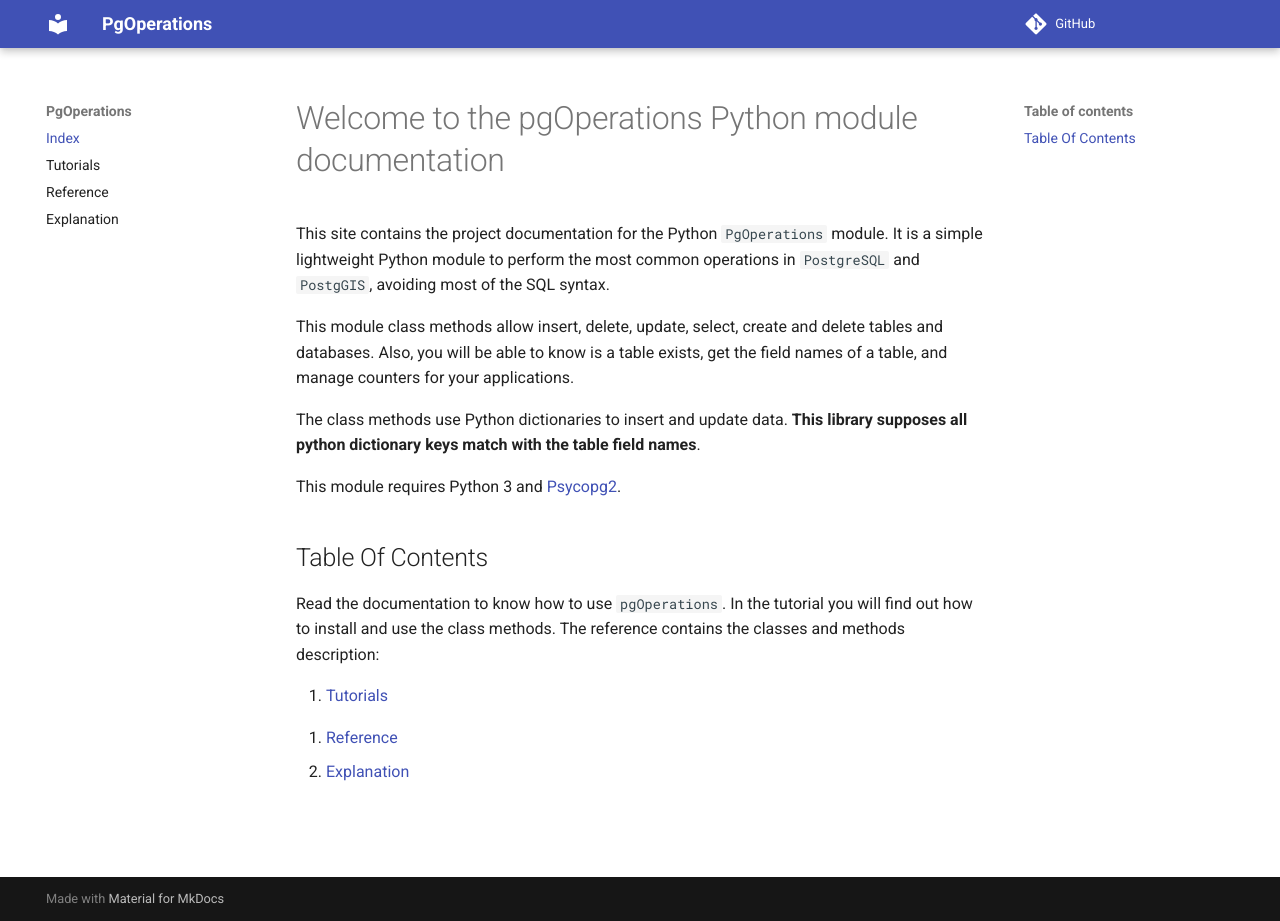
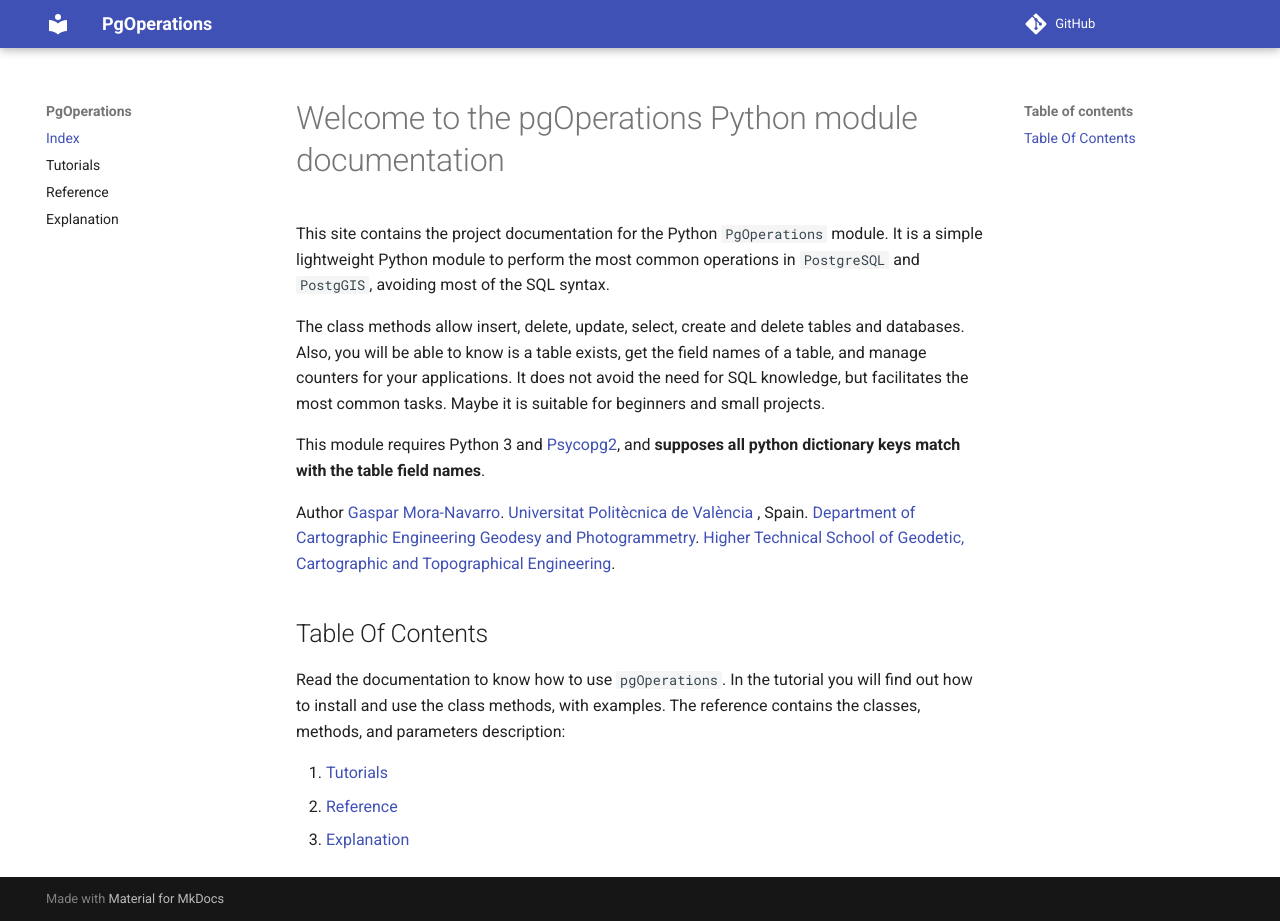
Before and after one commit to joamona/pgOperations, an MkDocs documentation site: the page built from docs/index.md, in a window 1280 px wide and 921 px high. Built offline with MkDocs 1.6.1 and Material for MkDocs 9.7.7, drawn with Linux system fonts in a browser that asks for light colours; comment, search, counter and statistics services are not loaded.

```diff
--- a/docs/index.md
+++ b/docs/index.md
@@ -4,21 +4,23 @@ This site contains the project documentation for the Python
 `PgOperations` module. It is a simple lightweight Python module to perform the most
 common operations in `PostgreSQL` and `PostgGIS`, avoiding most of the SQL syntax.
 
-This module class methods allow insert, delete, update, select, create
+The class methods allow insert, delete, update, select, create
 and delete tables and databases. Also, you will be able to know is a table exists, get the field names
-of a table, and manage counters for your applications.
+of a table, and manage counters for your applications. It does not avoid the need for SQL knowledge, but facilitates the most common tasks. Maybe it is suitable for beginners and small projects.
 
-The class methods use Python dictionaries to insert and update data. **This library supposes all python dictionary keys match with the table field names**.
+This module requires Python 3 and [Psycopg2](https://pypi.org/project/psycopg2/), and **supposes all python dictionary keys match with the table field names**.
 
-This module requires Python 3 and [Psycopg2](https://pypi.org/project/psycopg2/).
+Author <a href="mailto:joamona@cgf.upv.es">Gaspar Mora-Navarro</a>.
+<a href = https://www.upv.es/en target="_blank">Universitat Politècnica de València </a>, Spain.
+<a href="http://www.upv.es/entidades/DICGF/index-en.html" target="_blank">Department of Cartographic Engineering Geodesy and Photogrammetry</a>.
+<a href="https://www.upv.es/entidades/ETSIGCT/index-en.html" target="_blank">Higher Technical School of Geodetic, Cartographic and Topographical Engineering</a>.
 
 ## Table Of Contents
 
 Read the documentation to know how to use `pgOperations`. In the tutorial you will find
-out how to install and use the class methods. The reference contains the classes and methods
-description:
+out how to install and use the class methods, with examples. The reference contains the classes, methods, and parameters description:
 
+<!--2. [How-To Guides](how-to-guides.md)-->
 1. [Tutorials](tutorials.md)
-<!--2. [How-To Guides](how-to-guides.md)-->
-1. [Reference](reference.md)
-2. [Explanation](explanation.md)
+2. [Reference](reference.md)
+3. [Explanation](explanation.md)
```
Also changed, not shown: docs/explanation.md (+3 -9 lines), docs/reference.md (+0 -5 lines), docs/tutorials.md (+71 -58 lines), pyproject.toml (+7 -6 lines), 1 other file.
